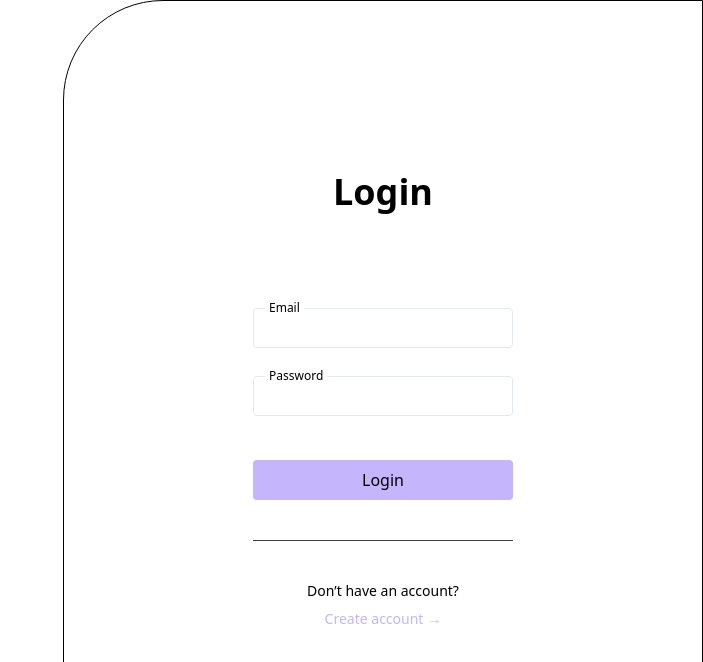
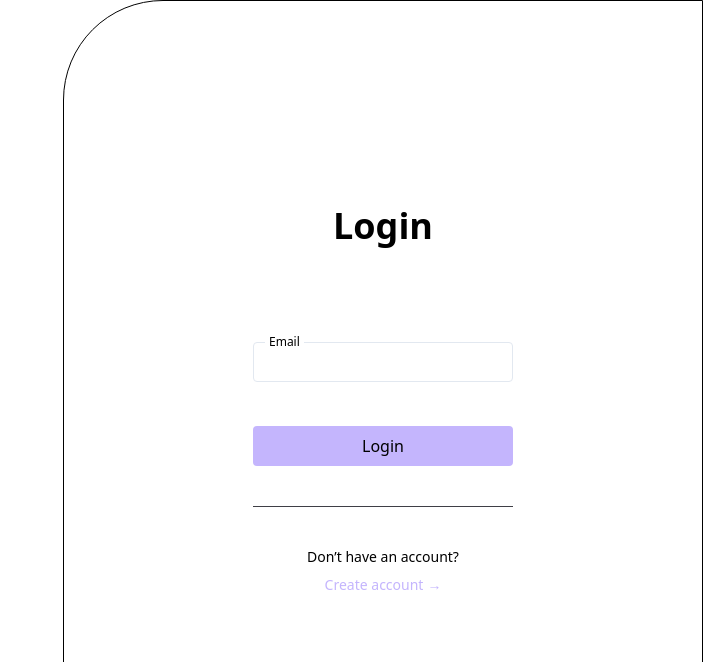
Before and after one commit to hyesuhong/next_sns, a Next.js app: page /log-in in a window 1280 px wide. Shown: the top 662 px of the page, without its empty margins (577-1280 px from the left). Built offline with nearby package versions, Linux system fonts and the light colour scheme.

Commit message:
feat: declare type definition of auth

```diff
--- a/src/pages/api/auth/join.ts
+++ b/src/pages/api/auth/join.ts
@@ -1,14 +1,14 @@
 import client from '@/libs/server/client';
 import withHandler from '@/libs/server/withHandler';
+import { Join } from '@/types/auth';
 import { NextApiRequest, NextApiResponse } from 'next';
 
-type JoinParams = {
-	name: string;
-	email: string;
-};
+interface JoinRequest extends NextApiRequest {
+	body: Join;
+}
 
-async function handler(req: NextApiRequest, res: NextApiResponse) {
-	const { name, email } = req.body as JoinParams;
+async function handler(req: JoinRequest, res: NextApiResponse) {
+	const { name, email } = req.body;
 
 	await client.user.create({
 		data: {
--- a/src/pages/api/auth/login.ts
+++ b/src/pages/api/auth/login.ts
@@ -1,8 +1,13 @@
 import withHandler from '@/libs/server/withHandler';
+import { Login } from '@/types/auth';
 import { NextApiRequest, NextApiResponse } from 'next';
 
-function handler(req: NextApiRequest, res: NextApiResponse) {
-	const { email } = req.body as { email: string };
+interface LoginRequest extends NextApiRequest {
+	body: Login;
+}
+
+function handler(req: LoginRequest, res: NextApiResponse) {
+	const { email } = req.body;
 	console.log(email);
 	return res.status(200).json({ email });
 }
--- a/src/pages/create-account.tsx
+++ b/src/pages/create-account.tsx
@@ -1,12 +1,8 @@
 import { Button, CustomLink, Divider, InputField } from '@/components';
 import useFetch from '@/libs/client/useFetch';
+import { Join } from '@/types/auth';
 import { useEffect } from 'react';
 import { SubmitHandler, useForm } from 'react-hook-form';
-
-type JoinInputs = {
-	email: string;
-	name: string;
-};
 
 const URL = '/api/auth/join';
 
@@ -15,14 +11,14 @@ export default function Page() {
 		register,
 		formState: { errors },
 		handleSubmit,
-	} = useForm<JoinInputs>();
+	} = useForm<Join>();
 	const { fetchState, post } = useFetch<unknown>(URL, {
 		headers: {
 			'Content-Type': 'application/json',
 		},
 	});
 
-	const onSubmit: SubmitHandler<JoinInputs> = (data) => {
+	const onSubmit: SubmitHandler<Join> = (data) => {
 		console.log(data);
 
 		post(JSON.stringify(data));
--- a/src/pages/log-in.tsx
+++ b/src/pages/log-in.tsx
@@ -1,19 +1,15 @@
 import { Button, CustomLink, Divider, InputField } from '@/components';
+import { Login } from '@/types/auth';
 import { SubmitHandler, useForm } from 'react-hook-form';
-
-type LoginInputs = {
-	email: string;
-	password: string;
-};
 
 export default function Page() {
 	const {
 		register,
 		handleSubmit,
 		formState: { errors },
-	} = useForm<LoginInputs>();
+	} = useForm<Login>();
 
-	const onSubmit: SubmitHandler<LoginInputs> = (data) => {
+	const onSubmit: SubmitHandler<Login> = (data) => {
 		console.log(data);
 	};
 
@@ -33,14 +29,6 @@ export default function Page() {
 							register={register}
 							errorMessege={errors.email?.message}
 						/>
-						<InputField
-							label='Password'
-							name='password'
-							type='password'
-							required
-							register={register}
-							errorMessege={errors.password?.message}
-						/>
 
 						<Button className='mt-4'>Login</Button>
 					</form>
```
Also changed, not shown: src/types/auth.d.ts (added, +8 -0 lines).
